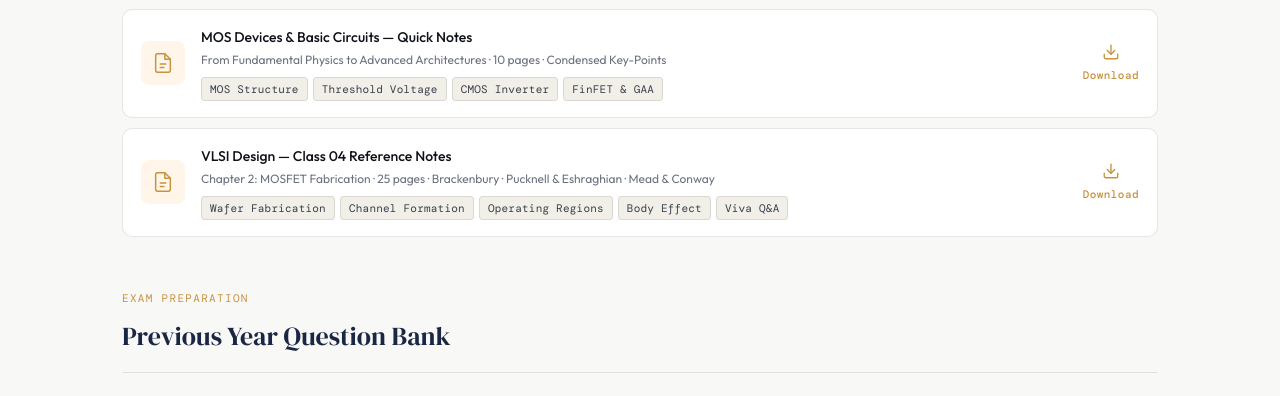
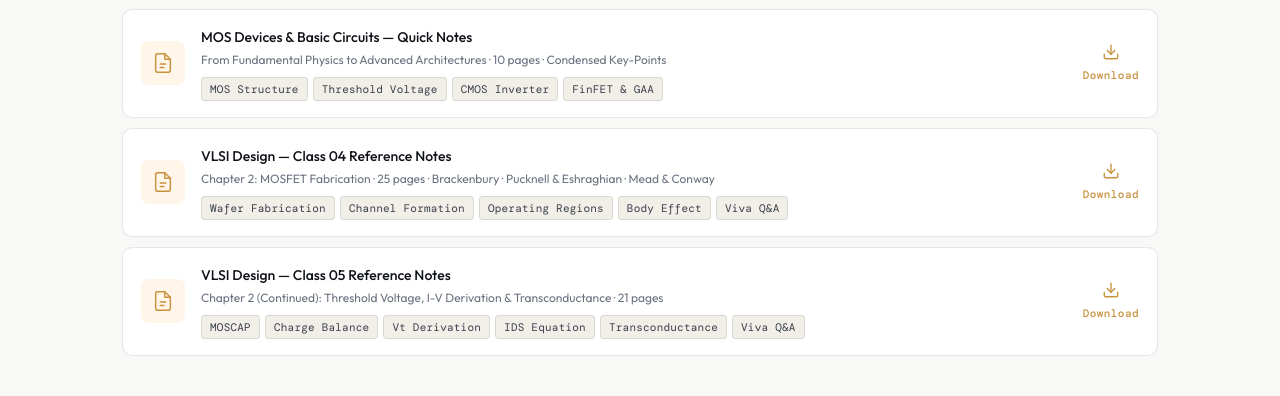
Before and after one commit to Hasibul-Jihad/vlsi-resources, a plain HTML site: page index.html in a window 1280 px wide. Shown: the part 2367-2763 px from the top of the page. Drawn offline with nearby package versions, Linux system fonts and the light colour scheme; a web font is replaced by a local one.

Commit message:
Update index.html

```diff
--- a/index.html
+++ b/index.html
@@ -734,7 +734,7 @@
       <div class="stat-label">Video Resources</div>
     </div>
     <div class="stat-card">
-      <div class="stat-num">4</div>
+      <div class="stat-num">5</div>
       <div class="stat-label">PDFs Attached</div>
     </div>
     <div class="stat-card">
@@ -766,7 +766,7 @@
         <a href="#lecture-3">
           <span class="toc-lec-num">LEC 03</span>
           MOS Devices &amp; Basic Circuits
-          <span class="toc-vid-count">3 videos · 2 PDFs</span>
+          <span class="toc-vid-count">3 videos · 3 PDFs</span>
           <span class="toc-badge-live">Available</span>
         </a>
       </li>
@@ -1052,10 +1052,36 @@
           </div>
         </a>
 
+        <!-- PDF 3 — attached -->
+        <a class="pdf-card has-pdf" href="Lec5_chap2.pdf" download="Lec5_chap2.pdf" target="_blank" rel="noopener" aria-label="Open Lecture 5 Chapter 2 Reference Notes PDF">
+          <div class="pdf-card-icon">
+            <svg viewBox="0 0 24 24" fill="none" stroke="#c8923f" stroke-width="1.6" stroke-linecap="round" stroke-linejoin="round">
+              <path d="M14 2H6a2 2 0 0 0-2 2v16a2 2 0 0 0 2 2h12a2 2 0 0 0 2-2V8z"/>
+              <polyline points="14 2 14 8 20 8"/>
+              <line x1="9" y1="13" x2="15" y2="13"/>
+              <line x1="9" y1="17" x2="13" y2="17"/>
+            </svg>
+          </div>
+          <div class="pdf-card-body">
+            <p class="pdf-card-title">VLSI Design — Class 05 Reference Notes</p>
+            <p class="pdf-card-sub">Chapter 2 (Continued): Threshold Voltage, I-V Derivation &amp; Transconductance · 21 pages</p>
+            <div class="pdf-card-tags">
+              <span class="pdf-tag">MOSCAP</span>
+              <span class="pdf-tag">Charge Balance</span>
+              <span class="pdf-tag">Vt Derivation</span>
+              <span class="pdf-tag">IDS Equation</span>
+              <span class="pdf-tag">Transconductance</span>
+              <span class="pdf-tag">Viva Q&amp;A</span>
+            </div>
+          </div>
+          <div class="pdf-card-action" aria-hidden="true">
+            <svg viewBox="0 0 24 24" fill="none" stroke="currentColor" stroke-width="1.8" stroke-linecap="round" stroke-linejoin="round" width="18" height="18"><path d="M21 15v4a2 2 0 0 1-2 2H5a2 2 0 0 1-2-2v-4"/><polyline points="7 10 12 15 17 10"/><line x1="12" y1="15" x2="12" y2="3"/></svg>
+            Download
+          </div>
+        </a>
+
       </div>
     </article>
-
-  <!-- QUESTION BANK -->
   <section id="question-bank" aria-label="Question Bank" style="margin-top: 52px;">
     <p class="section-label">Exam Preparation</p>
     <h2 class="section-title">Previous Year Question Bank</h2>
```
